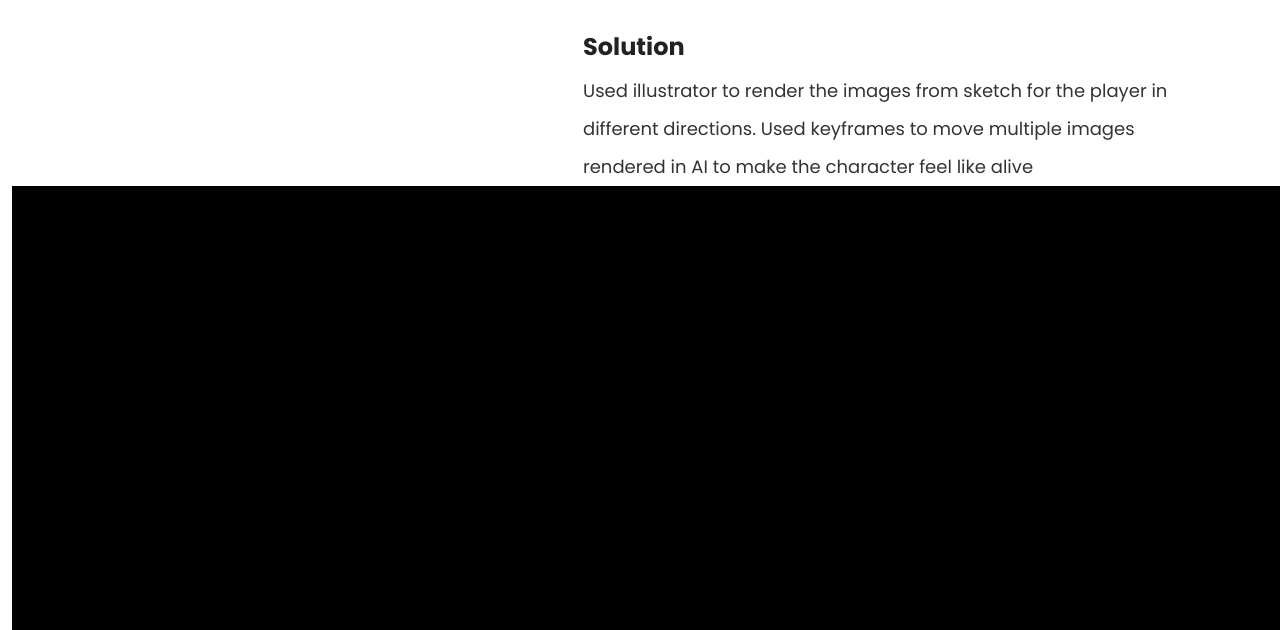
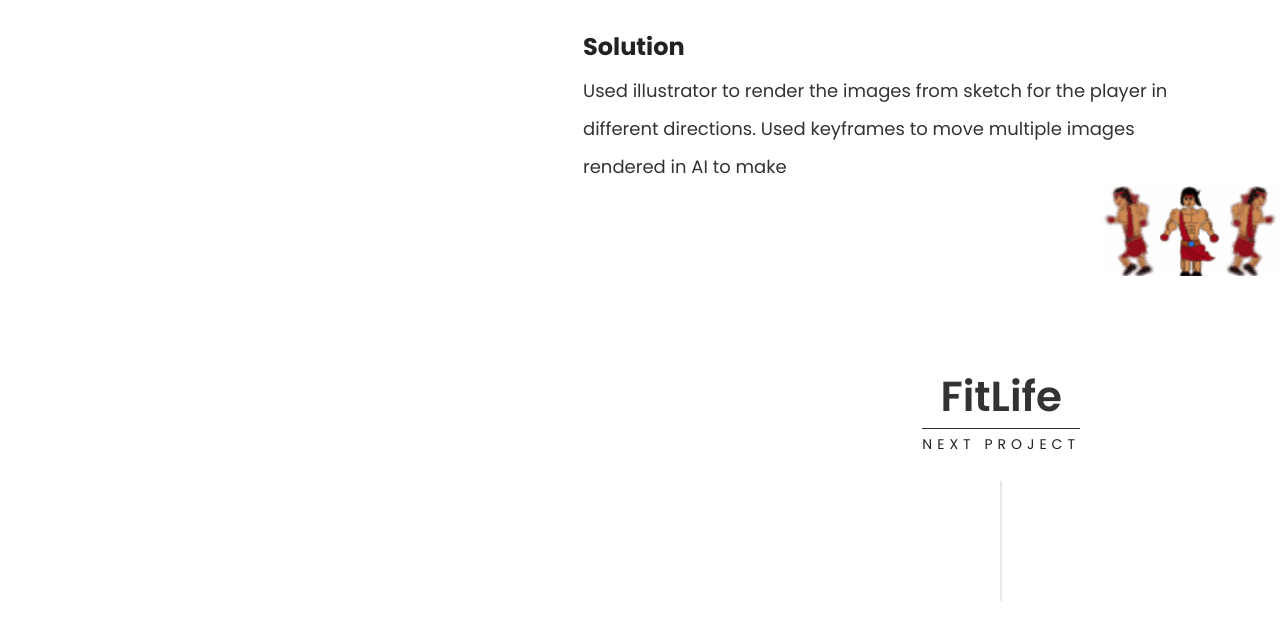
Before and after one commit to jastejSSGitHub/First-Portfolio-Not-up-to-date-, a plain HTML site: page work1.html in a window 1280 px wide. Shown: the part 2102-2732 px from the top of the page. Drawn offline with Linux system fonts and the light colour scheme.

Commit message:
added gif images in the images folder

```diff
--- a/work1.html
+++ b/work1.html
@@ -118,7 +118,7 @@
 								<h3>Solution</h3>
 								<div class="tg-description">
 									<p>Used illustrator to render the images from sketch for the player in different directions. Used keyframes to move multiple images rendered in AI to make
-									the character feel like alive</p>
+									</p>
 								</div>
 							</li>
 						</ul>
@@ -127,7 +127,7 @@
 				<div class="tg-workdetailcontent">
 					<figure class="tg-detailimg tg-simpleimghover at-projectfivecolor">
 						<div class="tg-themeimghover">
-							<img src="images/work-detail-1/last.jpg" alt="Detail Image">
+							<img src="images/work-detail-1/3side.gif" alt="Detail Image">
 							<span></span>
 						</div>
 					</figure>
```
Also changed, not shown: images/work-detail-1/3side.gif (added), images/work-detail-1/3sidelarge.gif (added), images/work-detail-1/fire.gif (added), images/work-detail-1/front.gif (added), images/work-detail-1/left.gif (added), images/work-detail-1/leftside.gif (added), images/work-detail-1/right.gif (added), images/work-detail-1/sword.gif (added), images/work-detail-1/work2.png (deleted).
